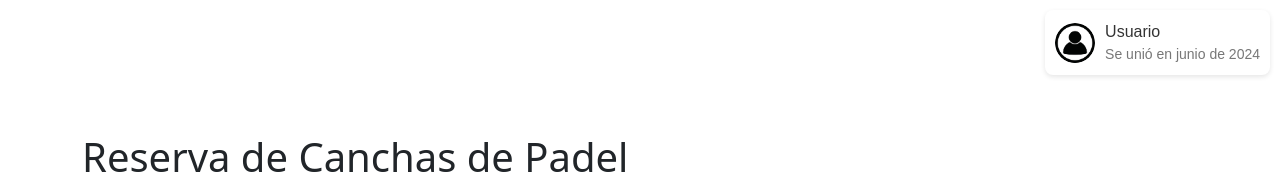
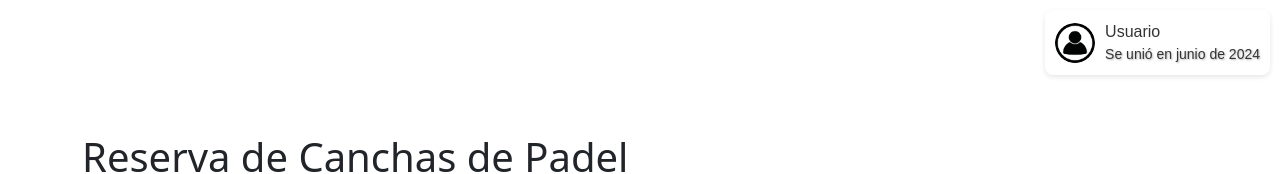
Before and after one commit to JuanCortabarria/Cortabarria-Kalichman-Orona, a website: page src/interface/index.html in a window 1280 px wide. Shown: the top 174 px of the page. Drawn offline with nearby package versions, Linux system fonts and the light colour scheme.

```diff
--- a/src/interface/style.css
+++ b/src/interface/style.css
@@ -50,8 +50,9 @@
 /* Dark theme text */
 .details .joined-date {
     font-size: 0.875rem;     /* Text size for date */
-    color: #777;             /* Color for date */
+    text-shadow: 1px 1px 2px rgba(0, 0, 0, 0.3);
 }
+
 
 /* Optional dark mode styles */
 body.dark .details {
```
Also changed, not shown: src/interface/index.html (+4 -1 lines).
